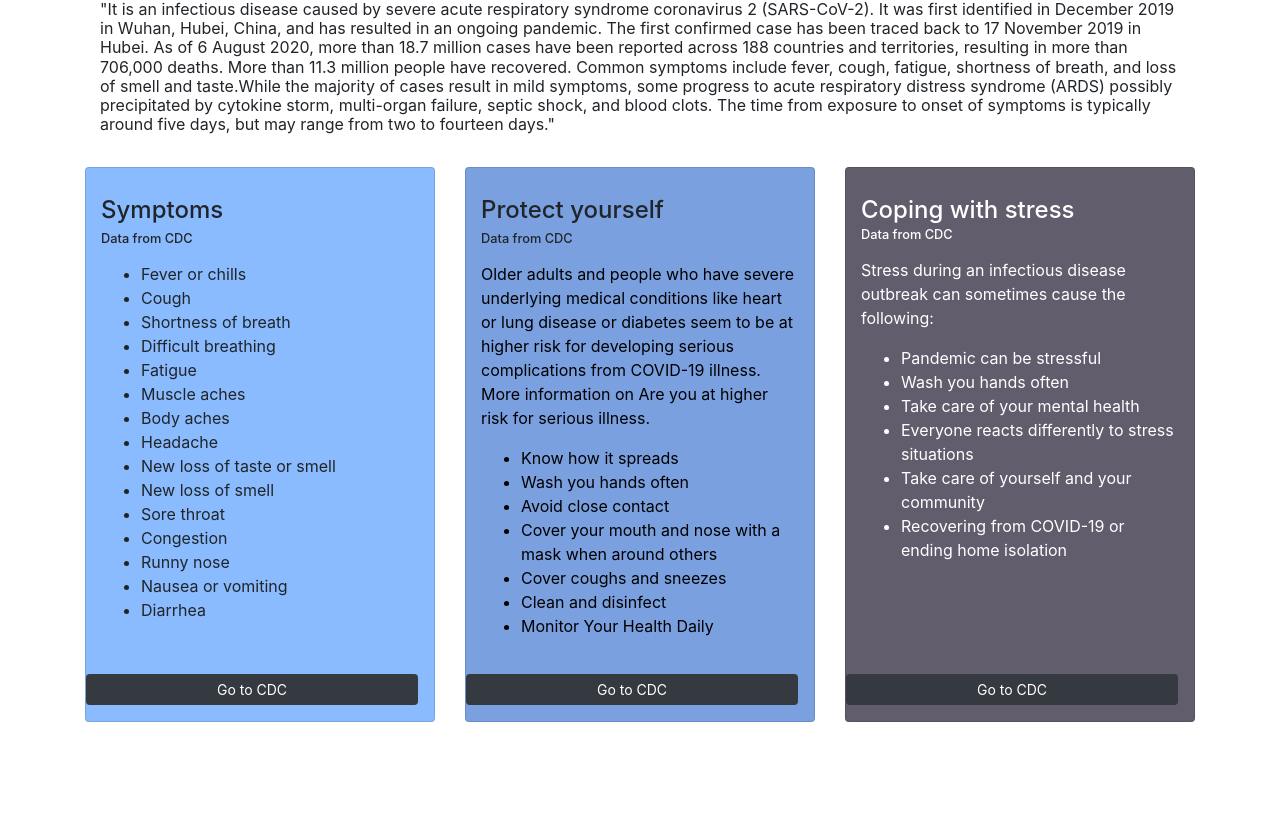
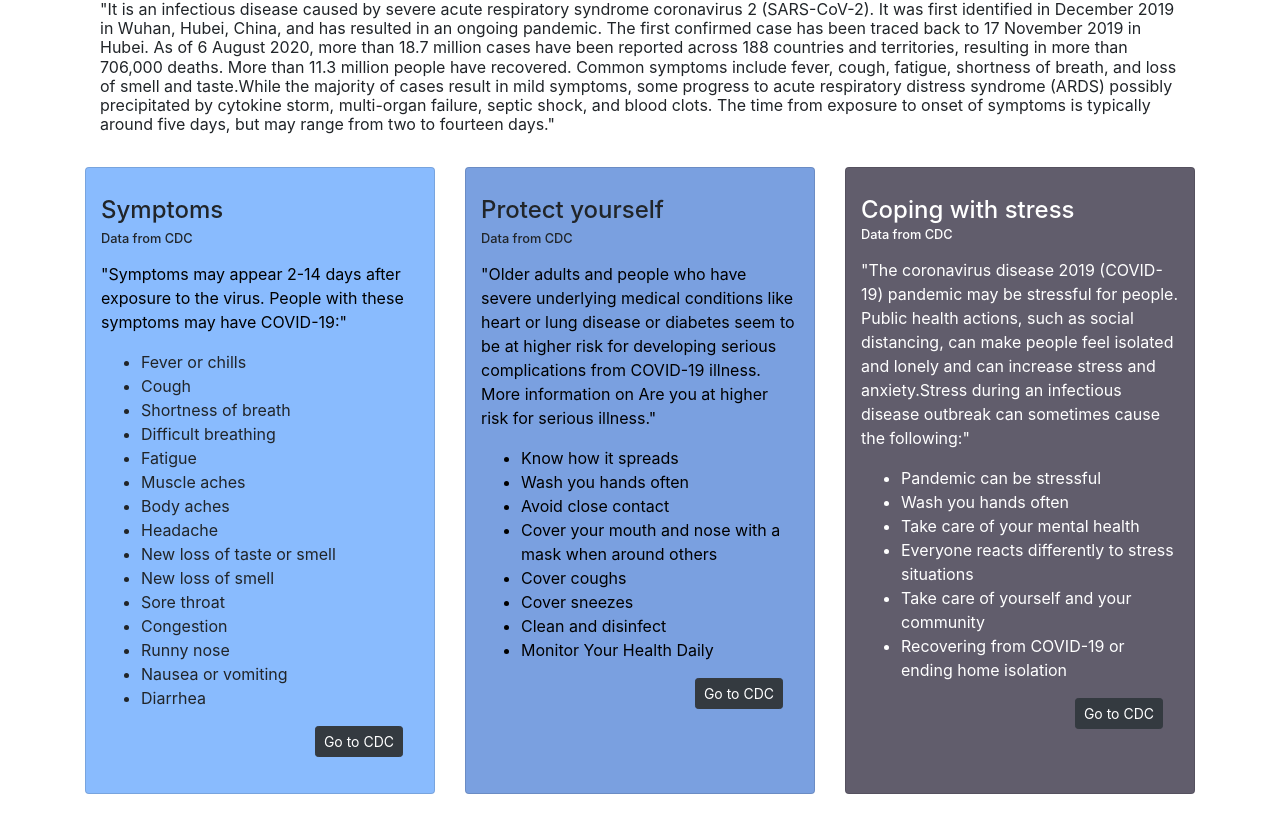
Before and after one commit to mueller-cox/COVIDsimple, a React (Create React App) app in the folder client/: page /What-is-covid19 in a window 1280 px wide. Shown: the part 441-1260 px from the top of the page. Before the commit the page ends 1188 px from the top, so only its background shows below. Built offline with nearby package versions, Linux system fonts and the light colour scheme.

Commit message:
fixed buttons in what-is-page

```diff
--- a/client/src/components/what-is-covid19.component.js
+++ b/client/src/components/what-is-covid19.component.js
@@ -42,6 +42,7 @@ export default class WhatIsCovid extends Component {
                         <div className="card-body">
                             <h3 className="card-title mt-2">Symptoms</h3>
                             <h5 className="card-subtitle">Data from CDC</h5>
+                            <p className='card-intro mt-3'>"Symptoms may appear 2-14 days after exposure to the virus. People with these symptoms may have COVID-19:"</p>
                             <ul className="card-text mt-3">
                                 <li>Fever or chills</li>
                                 <li>Cough</li>
@@ -59,41 +60,44 @@ export default class WhatIsCovid extends Component {
                                 <li>Nausea or vomiting</li>
                                 <li>Diarrhea</li>
                             </ul>
-                        </div>
                             <a href="https://www.cdc.gov/coronavirus/2019-ncov/symptoms-testing/symptoms.html"
                                 className="btn CDC btn-dark btn-sm float-right"
                                 title="Go to CDC-symptoms">Go to CDC
                         </a>
                         </div>
+                    </div>
                     <div className="card cardSet5 ">
                         <div className="card-body">
                             <h3 className="card-title mt-2">Protect yourself</h3>
                             <h5 className="card-subtitle">Data from CDC</h5>
-                            <p className="card-intro mt-3">Older adults and people who have severe underlying
+                            <p className="card-intro mt-3">"Older adults and people who have severe underlying
                             medical conditions like heart or lung disease or
                             diabetes seem to be at higher risk for developing
                             serious complications from COVID-19 illness. More
-                                information on Are you at higher risk for serious illness.</p>
+                                information on Are you at higher risk for serious illness."</p>
                             <ul className="card-text-set5 mt-3">
                                 <li>Know how it spreads</li>
                                 <li>Wash you hands often</li>
                                 <li>Avoid close contact</li>
                                 <li>Cover your mouth and nose with a mask when around others</li>
-                                <li>Cover coughs and sneezes</li>
+                                <li>Cover coughs</li>
+                                <li>Cover sneezes</li>
                                 <li>Clean and disinfect</li>
                                 <li>Monitor Your Health Daily</li>
                             </ul>
-                        </div>
                             <a href="https://www.cdc.gov/coronavirus/2019-ncov/prevent-getting-sick/prevention.html"
                                 className="btn CDC btn-dark btn-sm float-right"
                                 title="Go to CDC-symptoms">Go to CDC
                         </a>
                         </div>
+                    </div>
                     <div className="card cardSet6 ">
                         <div className="card-body">
                             <h3 className="card-title-white mt-2">Coping with stress</h3>
                             <h5 className="card-subtitle-white">Data from CDC</h5>
-                            <p className='card-intro-white mt-3'>Stress during an infectious disease outbreak can sometimes cause the following:</p>
+                            <p className='card-intro-white mt-3'>"The coronavirus disease 2019 (COVID-19) pandemic may be stressful for people.
+                            Public health actions, such as social distancing, can make people feel isolated and lonely and can
+                            increase stress and anxiety.Stress during an infectious disease outbreak can sometimes cause the following:"</p>
                             <ul className="card-text-set6 mt-3">
                                 <li>Pandemic can be stressful</li>
                                 <li>Wash you hands often</li>
@@ -102,13 +106,13 @@ export default class WhatIsCovid extends Component {
                                 <li>Take care of yourself and your community</li>
                                 <li>Recovering from COVID-19 or ending home isolation</li>
                             </ul>
-                        </div>
                             <a href="https://www.cdc.gov/coronavirus/2019-ncov/daily-life-coping/managing-stress-anxiety.html"
                                 className="btn CDC btn-dark btn-sm float-right"
                                 title="Go to CDC-symptoms">Go to CDC
                         </a>
                         </div>
                     </div>
+                </div>
             </div >
         )
     }
```
Also changed, not shown: 1 other file (tests, documents, lock files or other folders). Lines whose indentation alone changed are shown as unchanged.
